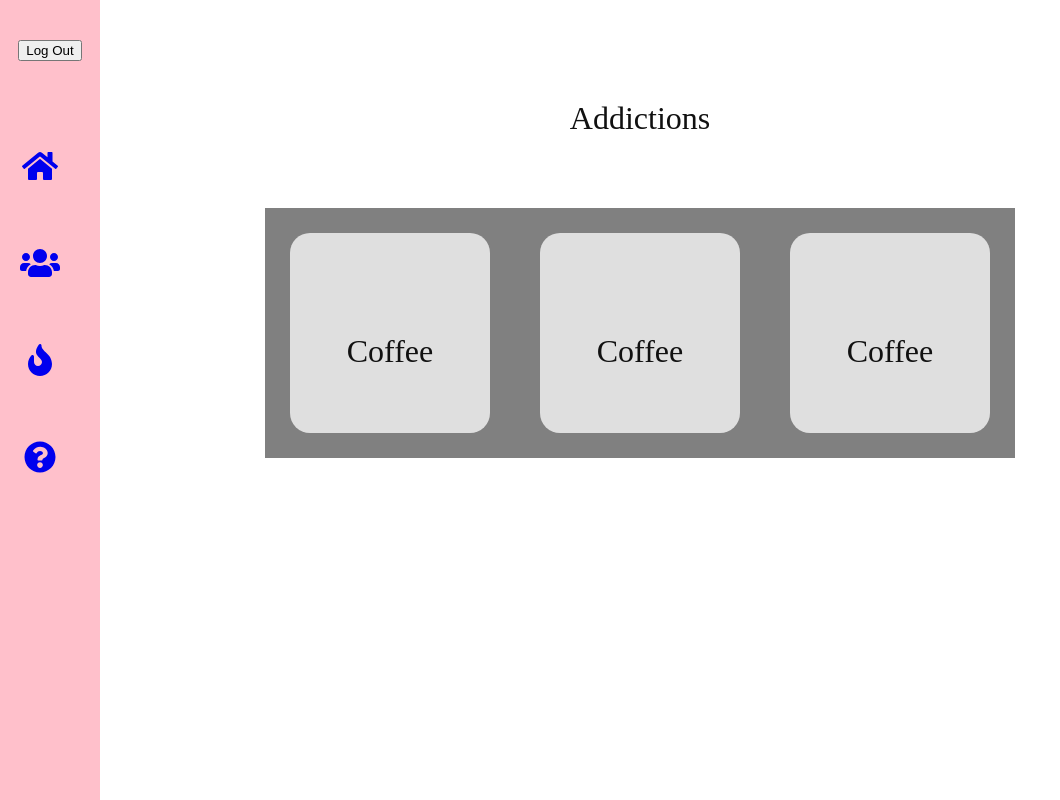
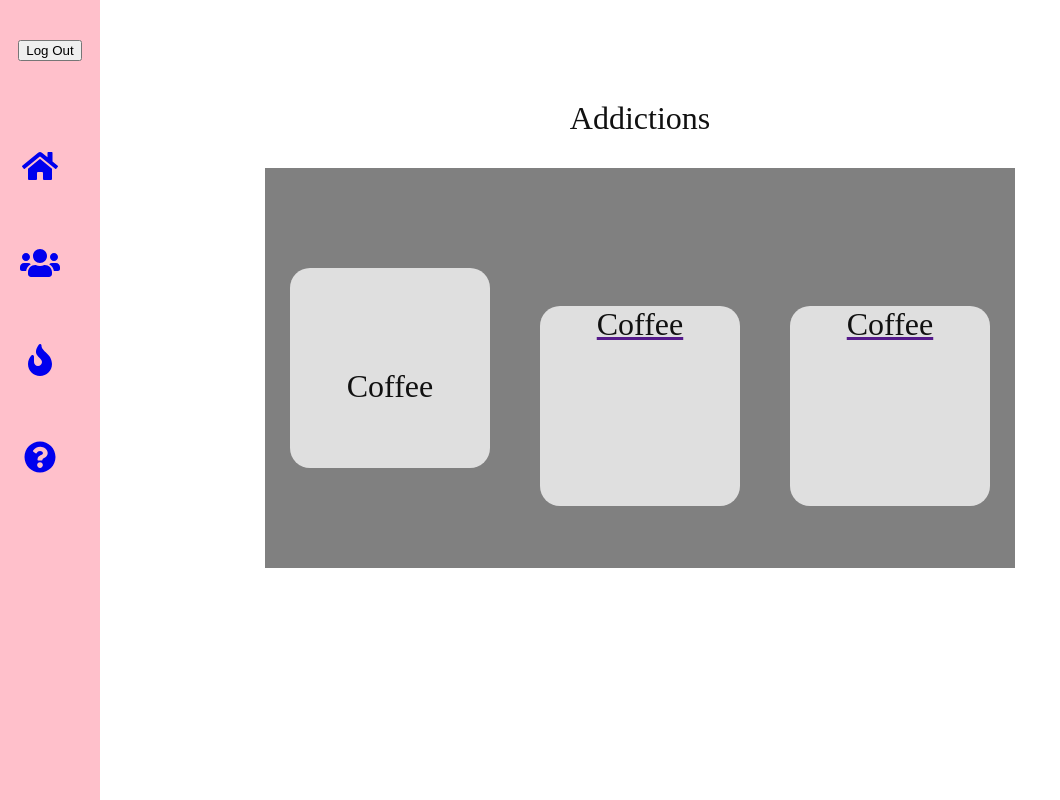
Before and after one commit to JessicaS97/Addiction-App, a React (Create React App) app: page /guest-home in a window 1280 px wide. Shown: the whole page, without its empty margins (0-1060 px from the left). Built offline with nearby package versions, Linux system fonts and the light colour scheme.

Commit message:
Testing Addiction Item onClick

```diff
--- a/src/Components/AddictionItem/AddictionItem.js
+++ b/src/Components/AddictionItem/AddictionItem.js
@@ -3,9 +3,14 @@ import React from 'react'
 import './AddictionItem.css'
 
 class AddictionItem extends React.Component {
+
+    clicked = () => {
+        console.log("clicked");
+    }
+
     render() {
         return(
-            <div className="addiction-item">
+            <div className="addiction-item" onClick={() => this.clicked()}>
                 <h1>Coffee</h1>
             </div>
         )
--- a/src/Components/GuestHome/GuestHome.css
+++ b/src/Components/GuestHome/GuestHome.css
@@ -10,9 +10,15 @@
 }
 
 .addictions {
-    margin-top: 50px;
+    margin-top: 10px;
     display: flex;
     justify-content: center;
     align-items: center;
     background-color: grey;
+    height: 400px;
 }
+
+.addictions a {
+    margin: 0;
+    padding: 0;
+}
--- a/src/Components/GuestHome/GuestHome.js
+++ b/src/Components/GuestHome/GuestHome.js
@@ -1,5 +1,5 @@
 import React from 'react'
-import {BrowserRouter as Router, Route, Switch} from 'react-router-dom'
+import {BrowserRouter as Router, Route, Switch, Link} from 'react-router-dom'
 
 import './GuestHome.css'
 import MenuBar from './../MenuBar/MenuBar'
@@ -14,8 +14,12 @@ class GuestHome extends React.Component {
                     <h1>Addictions</h1>
                     <div className="addictions">
                         <AddictionItem />
-                        <AddictionItem />
-                        <AddictionItem />
+                        <Link>
+                            <AddictionItem />
+                        </Link>
+                        <Link>
+                            <AddictionItem />
+                        </Link>
                     </div>
                 </div>
             </div>
```
